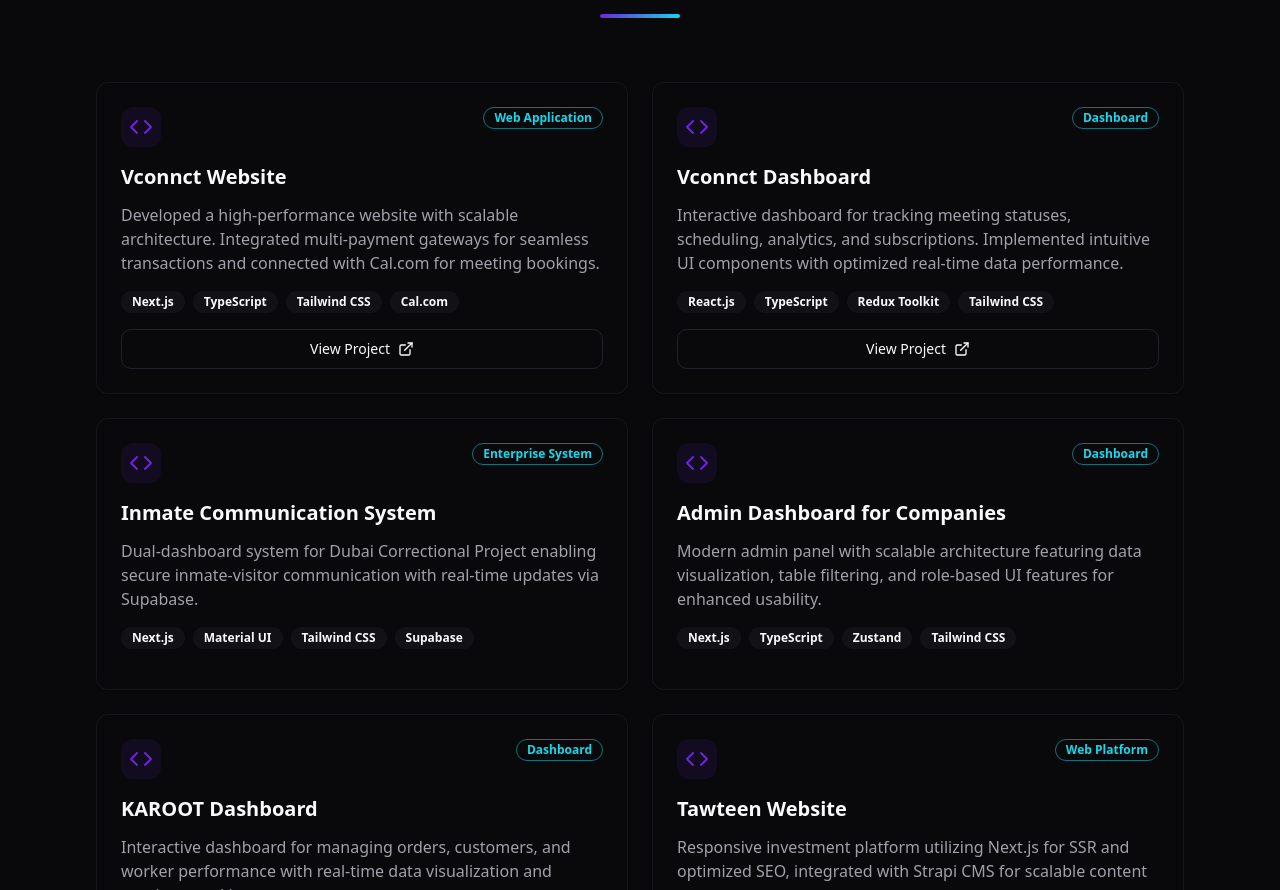
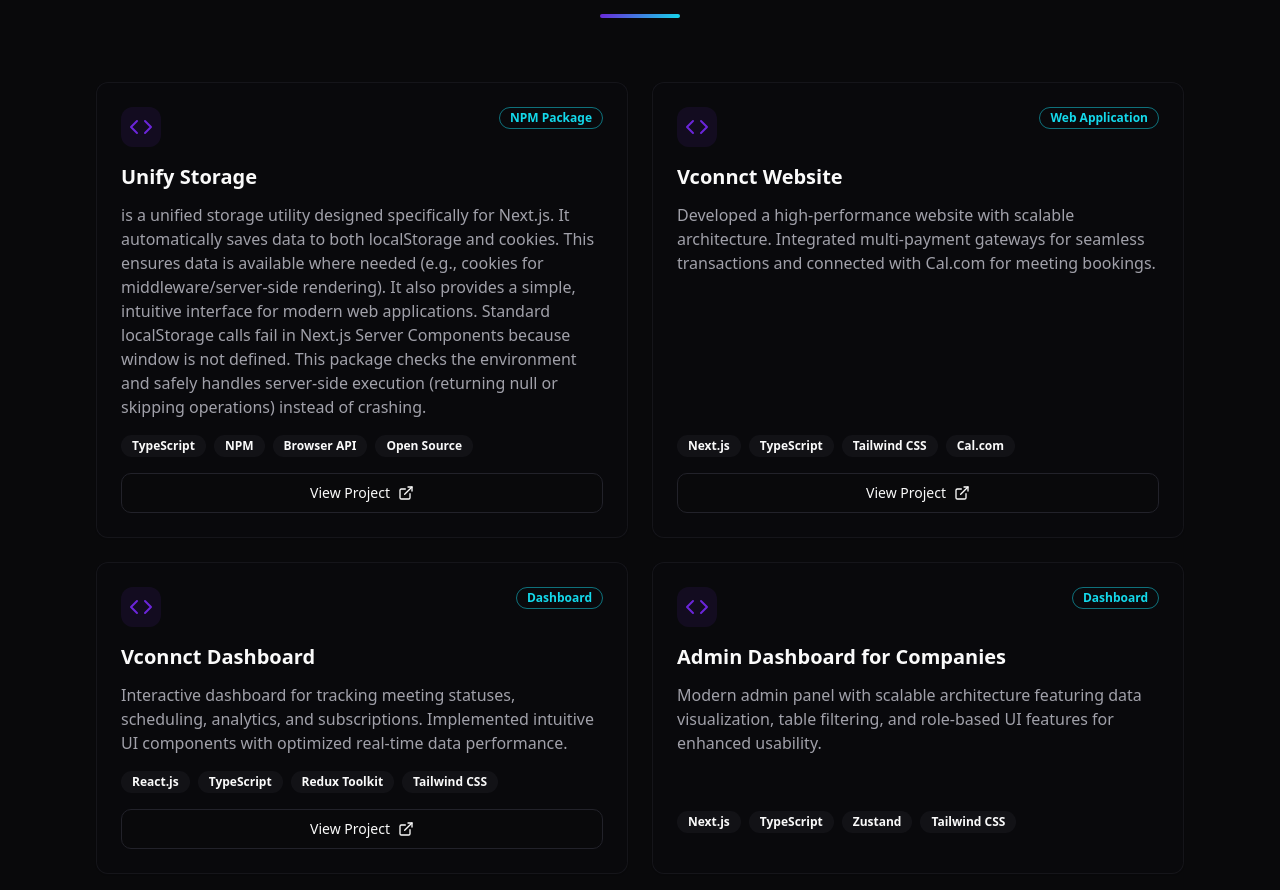
Before and after one commit to Ahmedsoliman03/new-portfolio, a React (Vite) app: page / in a window 1280 px wide. Shown: the part 2957-3847 px from the top of the page. Built offline with nearby package versions, Linux system fonts and the light colour scheme; the HTML template or start-up script is replaced by a standard one.

Commit message:
Add unify package

```diff
--- a/src/components/Projects.tsx
+++ b/src/components/Projects.tsx
@@ -13,6 +13,17 @@ const Projects = () => {
 
   const projects = [
     {
+      title: "Unify Storage",
+      description: `is a unified storage utility designed specifically for Next.js.
+       It automatically saves data to both localStorage and cookies. This ensures data is available where needed (e.g., cookies for middleware/server-side rendering). It also provides a simple, intuitive interface for modern web applications.
+       Standard localStorage calls fail in Next.js Server Components because  window is not defined. This package checks the environment and safely
+        handles server-side execution (returning  null or skipping operations) instead of crashing.
+      `,
+      tech: ["TypeScript", "NPM", "Browser API", "Open Source"],
+      category: "NPM Package",
+      link: "https://www.npmjs.com/package/unify-storage"
+    },
+    {
       title: "Vconnct Website",
       description: "Developed a high-performance website with scalable architecture. Integrated multi-payment gateways for seamless transactions and connected with Cal.com for meeting bookings.",
       tech: ["Next.js", "TypeScript", "Tailwind CSS", "Cal.com"],
@@ -26,12 +37,12 @@ const Projects = () => {
       category: "Dashboard",
       link: "https://dashboard.vconnct.me/"
     },
-    {
-      title: "Inmate Communication System",
-      description: "Dual-dashboard system for Dubai Correctional Project enabling secure inmate-visitor communication with real-time updates via Supabase.",
-      tech: ["Next.js", "Material UI", "Tailwind CSS", "Supabase"],
-      category: "Enterprise System"
-    },
+    // {
+    //   title: "Inmate Communication System",
+    //   description: "Dual-dashboard system for Dubai Correctional Project enabling secure inmate-visitor communication with real-time updates via Supabase.",
+    //   tech: ["Next.js", "Material UI", "Tailwind CSS", "Supabase"],
+    //   category: "Enterprise System"
+    // },
     {
       title: "Admin Dashboard for Companies",
       description: "Modern admin panel with scalable architecture featuring data visualization, table filtering, and role-based UI features for enhanced usability.",
```
